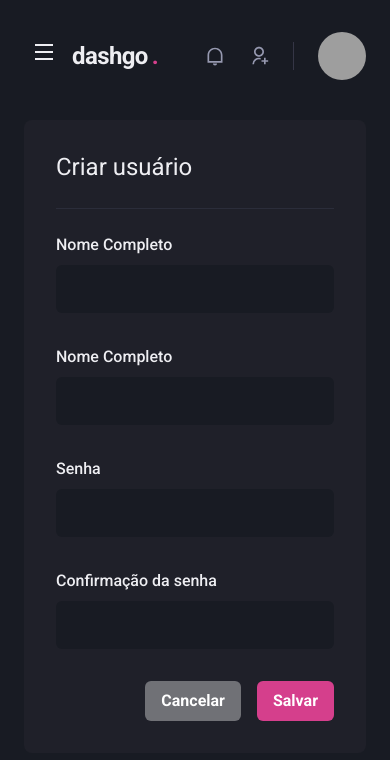
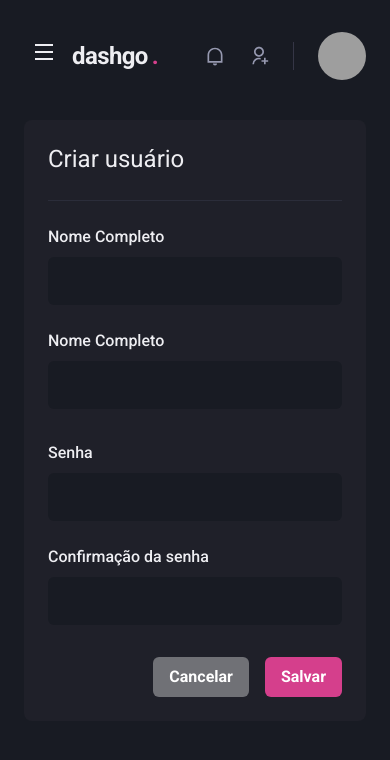
Before and after one commit to RuanScherer/dash-go, a Next.js app: page /users/create in a window 390 px wide. Shown: the top 760 px of the page. Built offline with nearby package versions, Linux system fonts and the light colour scheme; grey boxes are pictures that could not be loaded.

Commit message:
feat: make user form responsive

```diff
--- a/src/pages/users/create.tsx
+++ b/src/pages/users/create.tsx
@@ -21,7 +21,7 @@ export default function CreateUser() {
           flex="1"
           borderRadius={8}
           bgColor="gray.800"
-          p="8"
+          p={["6", "8"]}
         >
           <Heading size="lg" fontWeight="normal">
             Criar usuário
@@ -32,7 +32,7 @@ export default function CreateUser() {
           <VStack spacing="8">
             <SimpleGrid
               minChildWidth="240px"
-              spacing="8"
+              spacing={["6", "8"]}
               width="100%"
             >
               <Input name="name" label="Nome Completo" />
@@ -41,7 +41,7 @@ export default function CreateUser() {
 
             <SimpleGrid
               minChildWidth="240px"
-              spacing="8"
+              spacing={["6", "8"]}
               width="100%"
             >
               <Input name="password" type="password" label="Senha" />
```
